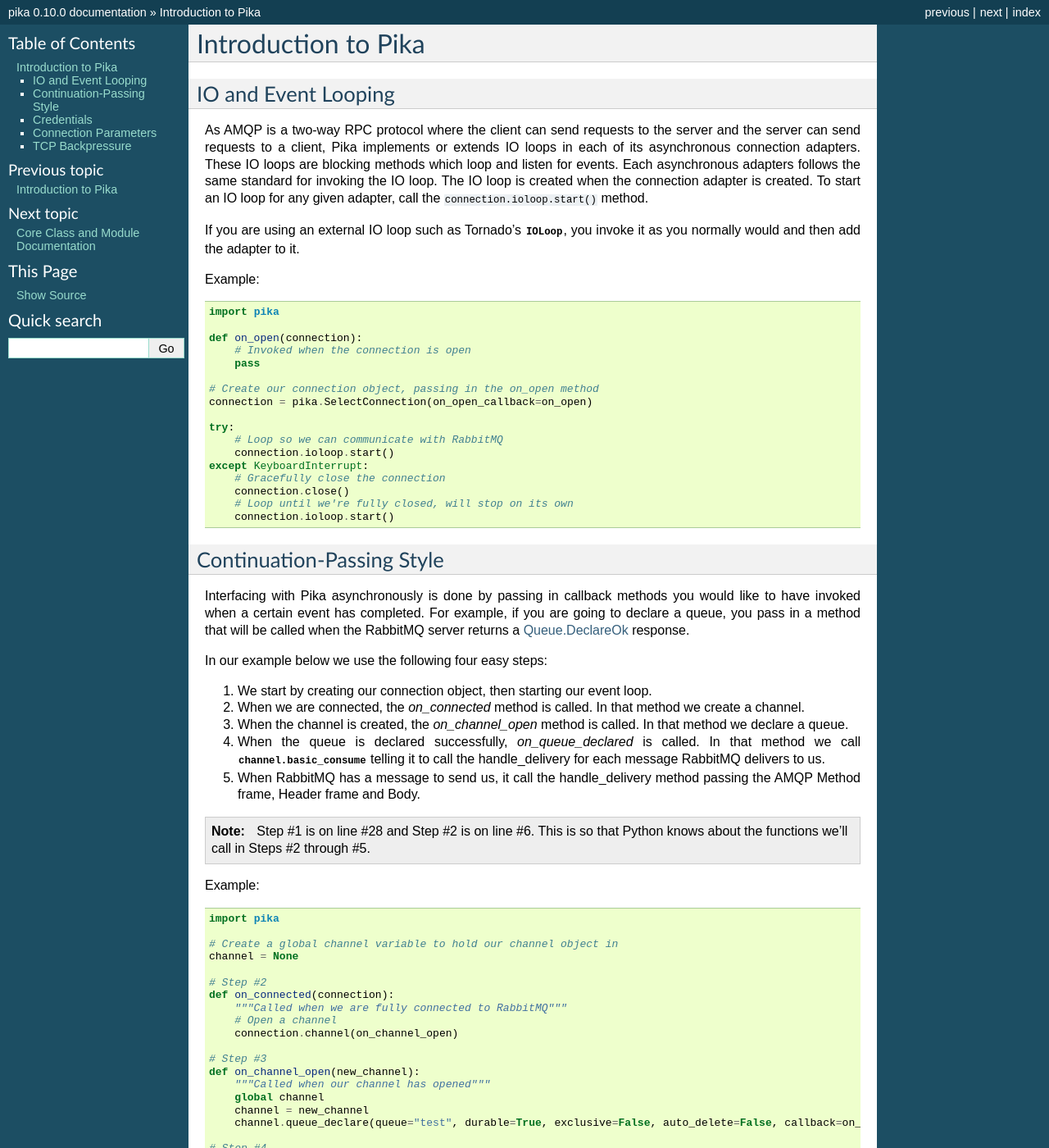
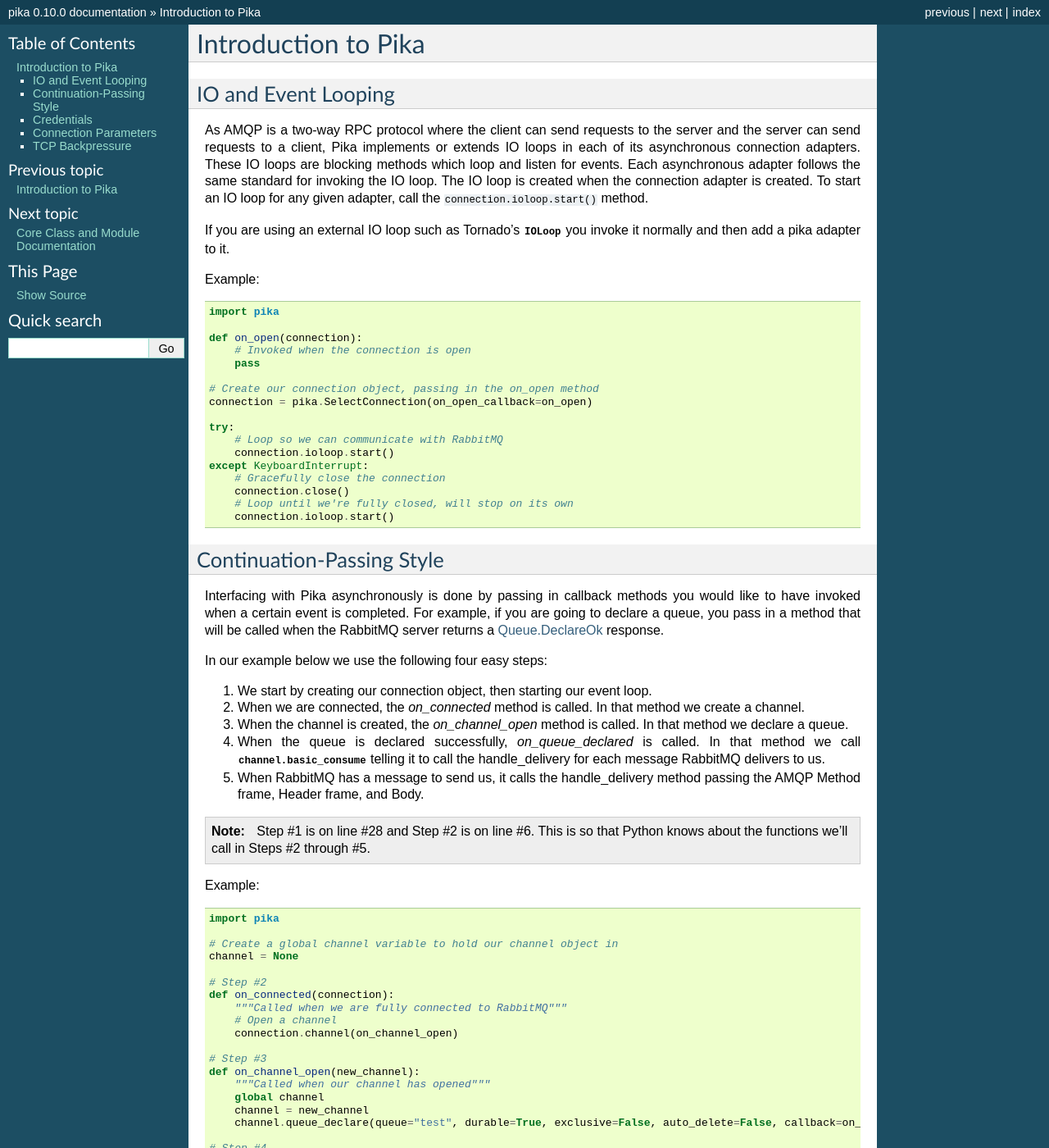
Before and after one commit to pika/pika, a Sphinx documentation site: the page built from docs/intro.rst, in a window 1280 px wide and 1400 px high. Shown: the whole window at 82% size. Built offline with Sphinx 7.4.7, drawn with Linux system fonts in a browser that asks for light colours.

Commit message:
Fix typos and make minor grammatical updates to intro.rst

```diff
--- a/docs/intro.rst
+++ b/docs/intro.rst
@@ -3,9 +3,9 @@ Introduction to Pika
 
 IO and Event Looping
 --------------------
-As AMQP is a two-way RPC protocol where the client can send requests to the server and the server can send requests to a client, Pika implements or extends IO loops in each of its asynchronous connection adapters. These IO loops are blocking methods which loop and listen for events. Each asynchronous adapters follows the same standard for invoking the IO loop. The IO loop is created when the connection adapter is created. To start an IO loop for any given adapter, call the ``connection.ioloop.start()`` method.
+As AMQP is a two-way RPC protocol where the client can send requests to the server and the server can send requests to a client, Pika implements or extends IO loops in each of its asynchronous connection adapters. These IO loops are blocking methods which loop and listen for events. Each asynchronous adapter follows the same standard for invoking the IO loop. The IO loop is created when the connection adapter is created. To start an IO loop for any given adapter, call the ``connection.ioloop.start()`` method.
 
-If you are using an external IO loop such as Tornado's :class:`~tornado.ioloop.IOLoop`, you invoke it as you normally would and then add the adapter to it.
+If you are using an external IO loop such as Tornado's :class:`~tornado.ioloop.IOLoop` you invoke it normally and then add a pika adapter to it.
 
 Example::
 
@@ -32,7 +32,7 @@ Example::
 Continuation-Passing Style
 --------------------------
 
-Interfacing with Pika asynchronously is done by passing in callback methods you would like to have invoked when a certain event has completed. For example, if you are going to declare a queue, you pass in a method that will be called when the RabbitMQ server returns a `Queue.DeclareOk <http://www.rabbitmq.com/amqp-0-9-1-quickref.html#queue.declare>`_ response.
+Interfacing with Pika asynchronously is done by passing in callback methods you would like to have invoked when a certain event is completed. For example, if you are going to declare a queue, you pass in a method that will be called when the RabbitMQ server returns a `Queue.DeclareOk <http://www.rabbitmq.com/amqp-0-9-1-quickref.html#queue.declare>`_ response.
 
 In our example below we use the following four easy steps:
 
@@ -40,7 +40,7 @@ In our example below we use the following four easy steps:
 #. When we are connected, the *on_connected* method is called. In that method we create a channel.
 #. When the channel is created, the *on_channel_open* method is called. In that method we declare a queue.
 #. When the queue is declared successfully, *on_queue_declared* is called. In that method we call :py:meth:`channel.basic_consume <channel.Channel.basic_consume>` telling it to call the handle_delivery for each message RabbitMQ delivers to us.
-#. When RabbitMQ has a message to send us, it call the handle_delivery method passing the AMQP Method frame, Header frame and Body.
+#. When RabbitMQ has a message to send us, it calls the handle_delivery method passing the AMQP Method frame, Header frame, and Body.
 
 .. NOTE::
     Step #1 is on line #28 and Step #2 is on line #6. This is so that Python knows about the functions we'll call in Steps #2 through #5.
```
